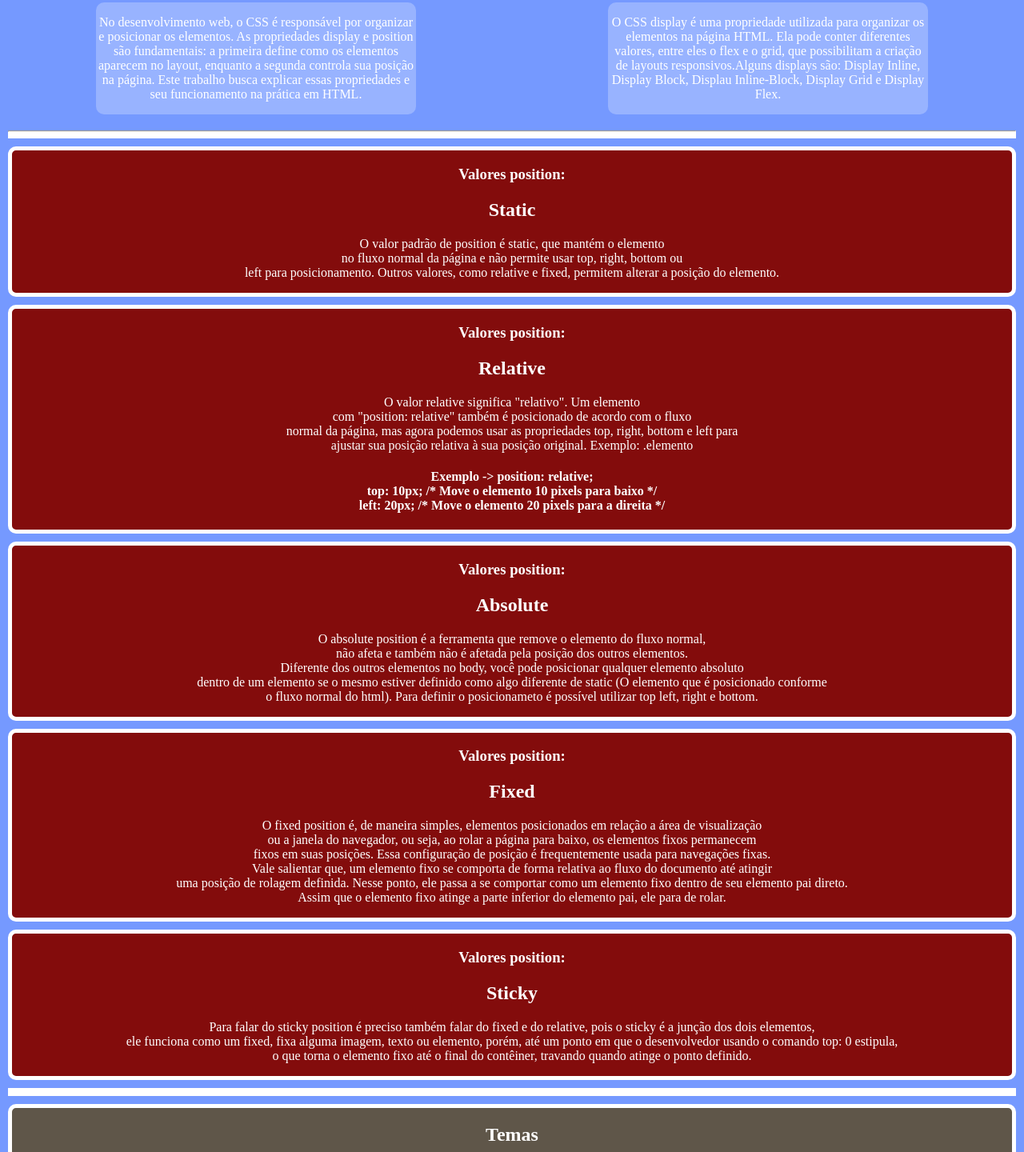
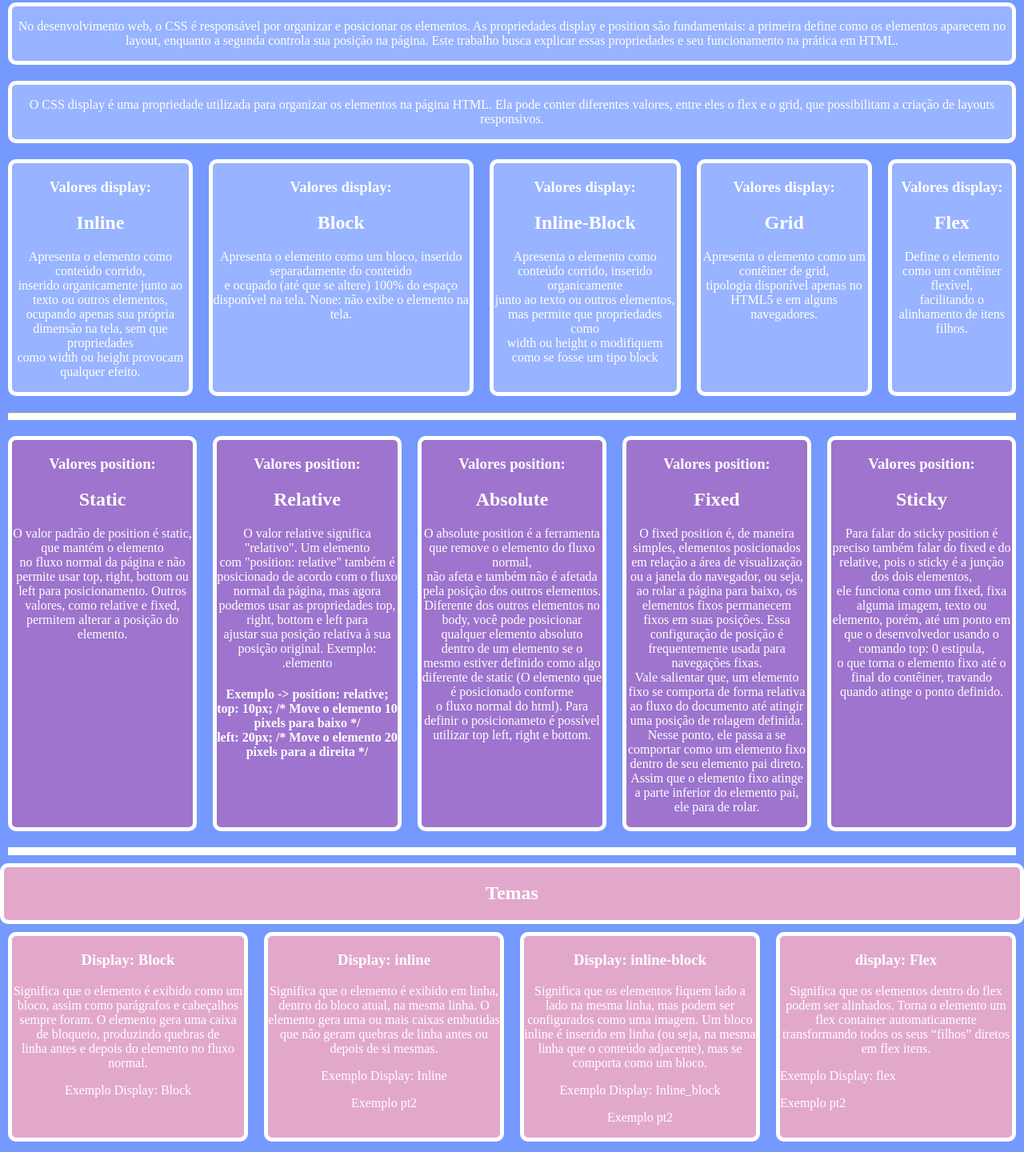
Before and after one commit to juana-franciscao/Semin-rio_position_display, a plain HTML site: page index.html in a window 1280 px wide. Shown: the part 65-1505 px from the top of the page at 80% size. Drawn offline with Linux system fonts and the light colour scheme.

Commit message:
up: mudei cores, adicionei tags

```diff
--- a/index.html
+++ b/index.html
@@ -1,18 +1,23 @@
 <html lang="en">
+
 
 <head>
     <meta charset="UTF-8">
     <meta name="viewport" content="width=device-width, initial-scale=1.0">
     <title>Seminário Position Display</title>
 
+
     <link rel="stylesheet" href="style.css">
 
+
 </head>
+
 
 <body>
     <header>
         <h1> Seminário Position Display</h1>
     </header>
+
 
     <main>
         <div class="pesquisa">
@@ -26,15 +31,91 @@
 
             </div>
 
+
             <div class="conceito">
                 <p>
                     O CSS display é uma propriedade utilizada para organizar os elementos na página HTML. Ela pode
                     conter diferentes valores, entre eles o flex e o grid, que possibilitam a criação de layouts
-                    responsivos.Alguns displays são: Display Inline, Display Block, Displau Inline-Block, Display Grid e
-                    Display Flex.
+                    responsivos.
                 </p>
             </div>
         </div>
+
+
+        <div class="flex">
+        <div class="conceito">
+            <h3> Valores display: <h2>Inline</h2>
+            </h3>
+            <p>
+                Apresenta o elemento como conteúdo corrido, <br>
+                inserido organicamente junto ao texto ou outros elementos, <br>
+                ocupando apenas sua própria dimensão na tela, sem que propriedades <br>
+                como width ou height provocam qualquer efeito.
+
+
+            </p>
+
+
+
+
+        </div>
+
+
+        <div class="conceito">
+            <h3> Valores display: <h2>Block</h2>
+            </h3>
+            <p>
+                Apresenta o elemento como um bloco, inserido separadamente do conteúdo <br>
+                e ocupado (até que se altere) 100% do espaço disponível na tela.
+                None: não exibe o elemento na tela.
+            </p>
+
+
+
+
+        </div>
+
+
+        <div class="conceito">
+            <h3> Valores display: <h2>Inline-Block</h2>
+            </h3>
+            <p>
+                Apresenta o elemento como conteúdo corrido, inserido organicamente <br>
+                junto ao texto ou outros elementos, mas permite que propriedades como <br>
+                width ou height o modifiquem como se fosse um tipo block
+            </p>
+
+
+
+
+        </div>
+
+
+        <div class="conceito">
+            <h3> Valores display: <h2>Grid</h2>
+            </h3>
+            <p>
+                Apresenta o elemento como um contêiner de grid, <br>
+                tipologia disponível apenas no HTML5 e em alguns navegadores.
+            </p>
+
+
+
+
+        </div>
+
+
+        <div class="conceito">
+            <h3> Valores display: <h2>Flex</h2>
+            </h3>
+            <p>
+                Define o elemento como um contêiner flexível, <br> facilitando o alinhamento de itens filhos.
+
+
+            </p>
+        </div>
+</div>
+
 
         <div class="hr">
             <hr>
@@ -46,11 +127,12 @@
             <p>
                 O valor padrão de position é static, que mantém o elemento <br>
                 no fluxo normal da página e não permite usar top, right, bottom ou <br>
-                    left para posicionamento. Outros valores, como relative e fixed, permitem alterar a posição do
-                    elemento.
+                left para posicionamento. Outros valores, como relative e fixed, permitem alterar a posição do elemento.
+
 
             </p>
         </div>
+
 
         <div class="conceito_position">
             <h3> Valores position: <h2>Relative</h2>
@@ -63,6 +145,7 @@
                 Exemplo:
                 .elemento
 
+
                 <br>
             <h4>Exemplo -> position: relative; <br>
                 top: 10px; /* Move o elemento 10 pixels para baixo */ <br>
@@ -70,8 +153,11 @@
             </h4>
 
 
+
+
             </p>
         </div>
+
 
         <div class="conceito_position">
             <h3> Valores position: <h2>Absolute</h2>
@@ -85,8 +171,11 @@
                 o fluxo normal do html). Para definir o posicionameto é possível utilizar top left, right e bottom.
 
 
+
+
             </p>
         </div>
+
 
         <div class="conceito_position">
             <h3> Valores position: <h2>Fixed</h2>
@@ -98,22 +187,24 @@
                 Essa configuração de posição é frequentemente usada para navegações fixas. <br>
                 Vale salientar que, um elemento fixo se comporta de forma relativa ao fluxo do documento até atingir
                 <br>
-                    uma posição de rolagem definida. Nesse ponto, ele passa a se comportar como um elemento fixo dentro
-                    de
+                uma posição de rolagem definida. Nesse ponto, ele passa a se comportar como um elemento fixo dentro de
                 seu elemento pai direto. <br>
                 Assim que o elemento fixo atinge a parte inferior do elemento pai, ele para de rolar.
+
+
+
 
 
 
             </p>
         </div>
 
+
         <div class="conceito_position">
             <h3> Valores position: <h2>Sticky</h2>
             </h3>
             <p>
-                    Para falar do sticky position é preciso também falar do fixed e do relative, pois o sticky é a
-                    junção
+                Para falar do sticky position é preciso também falar do fixed e do relative, pois o sticky é a junção
                 dos dois elementos, <br>
                 ele funciona como um fixed, fixa alguma imagem,
                 texto ou elemento, porém, até um ponto em que o desenvolvedor usando o comando top: 0 estipula, <br>
@@ -123,12 +214,13 @@
         </div>
         </div>
 
+
         <div class="hr"></div>
 
-        <div class="Temas">
+        <div class="Temas2">
             <h2>Temas</h2>
         </div>
-
+ <div class="flex">
         <div class="Temas">
             <h3>Display: Block</h3>
             <p>Significa que o elemento é exibido como um bloco, assim como parágrafos e cabeçalhos sempre foram. O
@@ -136,10 +228,12 @@
                 normal.
             </p>
 
+
             <div id="exemplo_display_block">
                 <p>Exemplo Display: Block</p>
             </div>
         </div>
+
 
         <div class="Temas">
             <h3>Display: inline</h3>
@@ -153,6 +247,7 @@
             </div>
         </div>
 
+
         <div class="Temas">
             <h3>Display: inline-block</h3>
             <p>Significa que os elementos fiquem lado a lado na mesma linha, mas podem ser configurados como uma imagem.
@@ -165,6 +260,7 @@
             </div>
         </div>
 
+
         <div class="Temas">
             <h3>display: Flex</h3>
             <p>Significa que os elementos dentro do flex podem ser alinhados.
@@ -176,7 +272,8 @@
                 <p>Exemplo pt2</p>
             </div>
         </div>
-
+</div>
+<div class="flex">
         <div class="Temas">
             <h3>Display: Inline-flex</h3>
             <p>Significa que o display: inline-flex não faz com que os itens flexíveis sejam exibidos em linha. Faz com
@@ -189,11 +286,13 @@
             </div>
         </div>
 
+
         <div class="Temas">
             <h3>Display: Grid</h3>
             <p>Grid é o ponto de partida para criar um grid container.
                 Ela transforma um elemento HTML em um contêiner de grade, onde você pode organizar os elementos filhos
                 em linhas e colunas.
+
 
             </p>
             <div id="exemplo_display_grid">
@@ -201,6 +300,7 @@
                 <p>Exemplo pt2</p>
             </div>
         </div>
+
 
         <div class="Temas">
             <h3>Display: Inline-grid</h3>
@@ -212,6 +312,8 @@
                 <p>Exemplo pt2</p>
             </div>
         </div>
+
+
 
 
         <div class="Temas">
@@ -226,7 +328,8 @@
                 <p>Exemplo pt2</p>
             </div>
         </div>
-
+</div>
+<div class="flex">
         <div class="Temas">
             <h3>Display: Table</h3>
             <p>Faz com que o elemento se comporte como uma tabela no layout do CSS, mesmo que não seja uma tag
@@ -234,12 +337,15 @@
                     Permite organizar elementos em linhas e células, usando valores como table-row e table-cell.
                     O layout segue o algoritmo de tabela, ajustando automaticamente largura e alinhamento das células.
 
+
             </p>
+
             <div id="exemplo_display_table">
                 <p>Exemplo Display: table</p>
                 <p>Exemplo pt2</p>
             </div>
         </div>
+
 
         <div class="Temas">
             <h3>Display: Block Flow</h3>
@@ -248,12 +354,18 @@
                 depois dele. Os elementos filhos são organizados no fluxo de bloco padrão (flow layout), ou seja,
                 posicionados verticalmente um abaixo do outro, seguindo a ordem do HTML
 
+
             </p>
             <div id="exemplo_display_block_flow">
                 <p>Exemplo Display: Block Flow</p>
                 <p>Exemplo pt2</p>
             </div>
         </div>
+
+
+
+
+
         <div class="Temas">
             <h3>Display: Block Flex</h3>
             <p>Você não pode usar display: inline flex dessa forma, pois o CSS interpreta inline e flex como valores
@@ -266,6 +378,7 @@
             </div>
         </div>
 
+
         <div class="Temas">
             <h3>Display: Block Grid</h3>
             <p>
@@ -275,23 +388,27 @@
                 <p>Exemplo pt2</p>
             </div>
         </div>
-
+</div>
+<div class="flex">
         <div class="Temas">
             <h3>Display: Block Flow-root</h3>
             <p>A declaração display: block flow-root a sintaxe moderna de dois valores para a palavra-chave de valor
                 único display: flow-root. Ambas alcançam o mesmo resultado:Criando um elemento de nível de bloco que
                 estabelece um novo Contexto de Formatação de Bloco (BFC) para seu conteúdo.
             </p>
+
             <div id="exemplo_display_block_flow-root">
                 <p>Exemplo Display: Block Flow-root</p>
                 <p>Exemplo pt2</p>
             </div>
         </div>
 
+
         <div class="Temas">
             <h3>Display: Inline Flow</h3>
             <p>Esse valor não existe no CSS como display.
                 Flow faz parte do modelo interno do CSS, mas não pode ser usado assim.
+
 
             </p>
             <div id="exemplo_display_inline_flow">
@@ -299,6 +416,7 @@
                 <p>Exemplo pt2</p>
             </div>
         </div>
+
 
         <div class="Temas">
             <h3>Display: Inline Flex</h3>
@@ -312,10 +430,10 @@
             </div>
         </div>
 
+
         <div class="Temas">
             <h3>Display: Inline Grid</h3>
-            <p>Você não pode usar display: inline grid na mesma declaração, pois inline e grid são interpretados
-                como
+            <p>Você não pode usar display: inline grid na mesma declaração, pois inline e grid são interpretados como
                 dois valores independentes.
                 A especificação do CSS define inline-grid como um único valor válido.
             </p>
@@ -325,13 +443,14 @@
             </div>
         </div>
 
+
         <div class="Temas">
             <h3>Display: Inline Flow-root</h3>
-            <p>Você não pode usar display: inline flow, pois flow não é um valor válido para ser combinado com
-                inline
+            <p>Você não pode usar display: inline flow, pois flow não é um valor válido para ser combinado com inline
                 na propriedade display.
                 Flow representa o fluxo normal de layout no CSS, mas não foi definido como um valor utilizável dessa
                 forma dentro do display.
+
 
             </p>
             <div id="exemplo_display_inline_flow-root">
@@ -339,9 +458,10 @@
                 <p>Exemplo pt2</p>
             </div>
         </div>
-        >>>>>>> 35d88d430fef1bcbd23e846c8dfb1b9b4f413f12
+        </div>
+
+
+
 
     </main>
 </body>
-
-</html>
--- a/style.css
+++ b/style.css
@@ -5,11 +5,18 @@ body {
     color: rgb(255, 255, 255);
 }
 
+
+
+
+
+
 header {
     font-family: 'Times New Roman', Times, serif;
     text-align: center;
-    background-color: rgb(152, 179, 255);
+    background-color: rgb(255, 255, 255);
+    color: rgb(152, 179, 255);;
 }
+
 
 .pesquisa {
     display: flex;
@@ -19,6 +26,7 @@ header {
 
 }
 .conceito1{
+
 
      margin: 10px;
     background-color: rgb(152, 179, 255);
@@ -32,21 +40,13 @@ header {
 
 
 
+
+
+
 .conceito {
-    display: flex;
+
      margin: 10px;
-    background-color: rgb(152, 179, 255);
-    color: rgb(255, 255, 255);
-    border: 5px rgb(255, 255, 255);
-    text-align: center;
-    border-radius: 10px;
-    width: 400px;
-
-}
-
-.conceito_position {
-    margin: 10px;
-    background-color: rgb(131, 12, 12);
+    background-color:  rgb(152, 179, 255);
     color: white;
     border: 5px solid white;
     text-align: center;
@@ -54,14 +54,45 @@ header {
 
 }
 
-.Temas {
+
+.conceito_position {
     margin: 10px;
-    background-color: rgb(95, 86, 73);
+    background-color: rgb(158, 116, 206);
     color: white;
     border: 5px solid white;
     text-align: center;
-    border-radius: 10px
+    border-radius: 10px;
+    width: 400px;
+
+
+
 }
+
+
+.Temas2 {
+
+     margin: 0px;
+    background-color: rgb(226, 168, 202);
+    color: white;
+    border: 5px solid white;
+    text-align: center;
+    border-radius: 10px;
+
+}
+
+
+.Temas {
+
+     margin: 10px;
+    background-color: rgb(226, 168, 202);
+    color: white;
+    border: 5px solid white;
+    text-align: center;
+    border-radius: 10px;
+    width: 400px;
+}
+
+
 
 
 .hr {
@@ -71,77 +102,106 @@ header {
 }
 
 
+.flex{
+    display: flex;
+
+}
+
+
+.tam{
+    height: 50px;
+}
+
+
 /*Temas - Parte das Garotas*/
 /*Deixei um de exemplo, não tenho certeza se esta certo... ass: rafa*/
+
 
 #exemplo_display_block  {
     display: block;
 }
 
+
 #exemplo_display_inline  {
     display: inline;
 }
 
- HEAD
-.flex{
-    display: flex;
-}
-#exemplo_display_inline_block  {
+
+
+
+
+#exemplo_display_inline_block p {
     display: inline block;
 }
+
 
 #exemplo_display_flex p {
     display: flex;
 }
 
+
 #exemplo_display_inline-flex p {
     display: inline-flex;
 }
+
 
 #exemplo_display_grid p {
     display: grid;
 }
 
+
 #exemplo_display_inline-grid p {
     display: inline-grid;
 }
+
 
 #exemplo_display_flow-root p {
     display: flow-root;
 }
 
+
 #exemplo_display_table p {
     display: table;
 }
+
 
 #exemplo_display_block_flow p {
     display: block flow;
 }
 
+
 #exemplo_display_block_flex p {
     display: block flex;
 }
+
 
 #exemplo_display_block_grid p {
     display: block grid;
 }
 
+
 #exemplo_display_block_flow-root p {
     display: block flow-root;
 }
+
 
 #exemplo_display_inline_flow p {
     display: inline flow;
 }
 
+
 #exemplo_display_inline_flex p {
     display: inline flex;
 }
+
 
 #exemplo_display_inline_grid p {
     display: inline grid;
 }
 
+
 #exemplo_display_inline_flow-root p {
     display: inline flow-root;
+
+
 }
```
Lines whose indentation alone changed are shown as unchanged.
